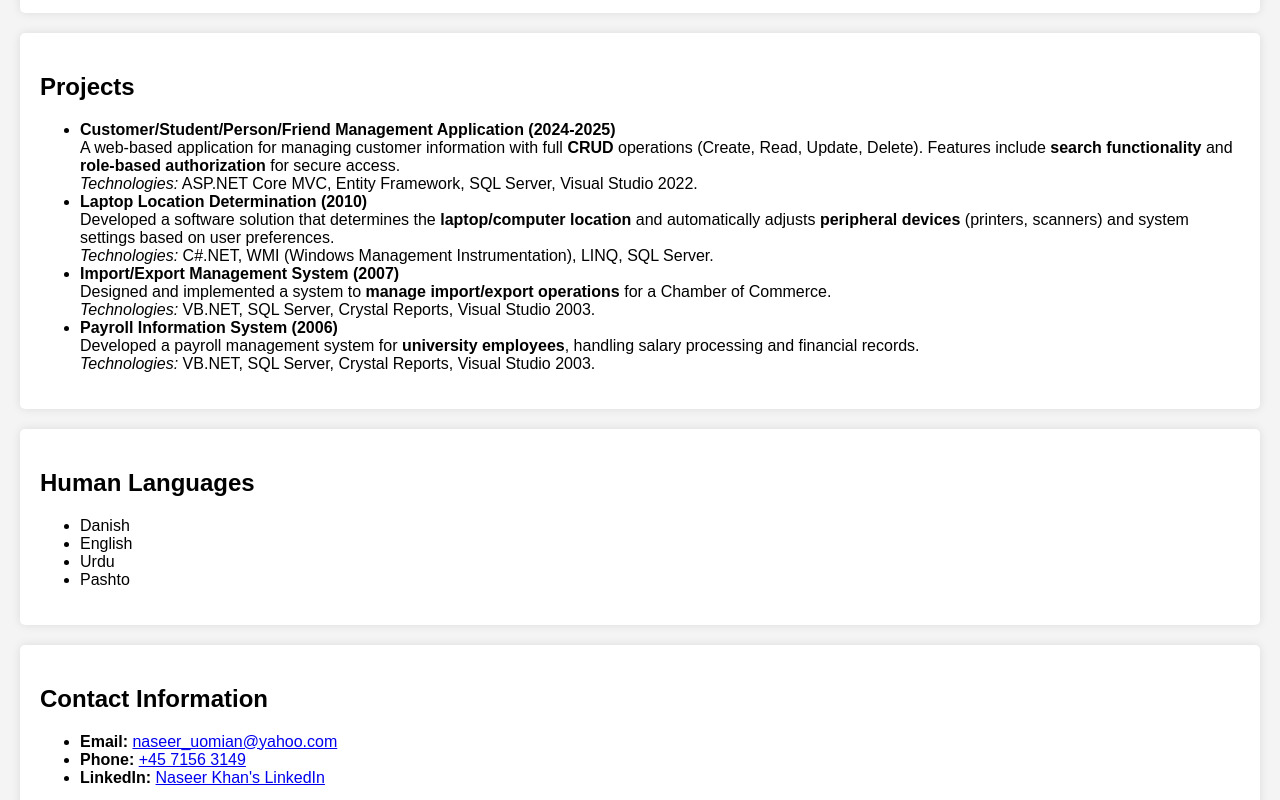
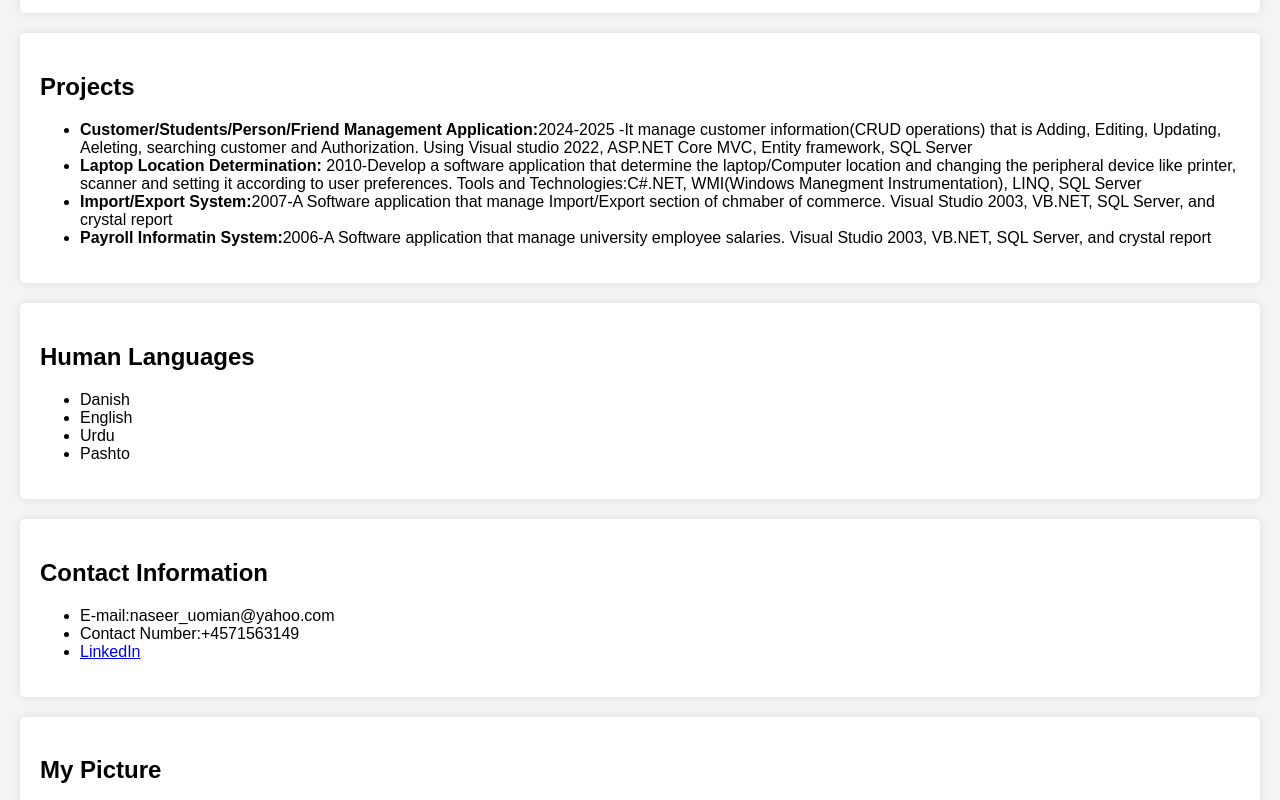
Before and after one commit to naseerAhmadKhanDK/CVMgtTest, a plain HTML site: page index.html in a window 1280 px wide. Shown: the part 1320-2120 px from the top of the page. Drawn offline with Linux system fonts and the light colour scheme; files whose address does not match are found by name.

```diff
--- a/index.html
+++ b/index.html
@@ -3,7 +3,7 @@
 <head>
     <meta charset="UTF-8">
     <meta name="viewport" content="width=device-width, initial-scale=1.0">
-    <title>Naseer Ahmad Khan</title>
+    <title>My Portfolio</title>
     <style>
         body {
             font-family: Arial, sans-serif;
@@ -47,7 +47,7 @@
 <body>
 
     <header>
-        <h1>Naseer Ahmad Khan</h1>
+        <h1>Welcome to My Portfolio</h1>
     </header>
 
     <nav>
@@ -108,28 +108,10 @@
     <section id="projects">
         <h2>Projects</h2>
         <ul>
-            <li>
-                <strong>Customer/Student/Person/Friend Management Application (2024-2025)</strong><br>
-                A web-based application for managing customer information with full <strong>CRUD</strong> operations (Create, Read, Update, Delete).
-                Features include <strong>search functionality</strong> and <strong>role-based authorization</strong> for secure access.<br>
-                <em>Technologies:</em> ASP.NET Core MVC, Entity Framework, SQL Server, Visual Studio 2022.
-            </li>
-            <li>
-                <strong>Laptop Location Determination (2010)</strong><br>
-                Developed a software solution that determines the <strong>laptop/computer location</strong> and automatically adjusts
-                <strong>peripheral devices</strong> (printers, scanners) and system settings based on user preferences.<br>
-                <em>Technologies:</em> C#.NET, WMI (Windows Management Instrumentation), LINQ, SQL Server.
-            </li>
-            <li>
-                <strong>Import/Export Management System (2007)</strong><br>
-                Designed and implemented a system to <strong>manage import/export operations</strong> for a Chamber of Commerce.<br>
-                <em>Technologies:</em> VB.NET, SQL Server, Crystal Reports, Visual Studio 2003.
-            </li>
-            <li>
-                <strong>Payroll Information System (2006)</strong><br>
-                Developed a payroll management system for <strong>university employees</strong>, handling salary processing and financial records.<br>
-                <em>Technologies:</em> VB.NET, SQL Server, Crystal Reports, Visual Studio 2003.
-            </li>
+            <li><strong>Customer/Students/Person/Friend Management Application:</strong>2024-2025 -It manage customer information(CRUD operations) that is Adding, Editing, Updating, Aeleting, searching customer and Authorization. Using Visual studio 2022, ASP.NET Core MVC, Entity framework, SQL Server</li>
+            <li><strong>Laptop Location Determination:</strong> 2010-Develop a software application that determine the laptop/Computer location and changing the peripheral device like printer, scanner and setting it according to user preferences. Tools and Technologies:C#.NET, WMI(Windows Manegment Instrumentation), LINQ, SQL Server</li>
+            <li><strong>Import/Export System:</strong>2007-A Software application that manage Import/Export section of chmaber of commerce. Visual Studio 2003, VB.NET, SQL Server, and crystal report</li>
+            <li><strong>Payroll Informatin System:</strong>2006-A Software application that manage university employee salaries. Visual Studio 2003, VB.NET, SQL Server, and crystal report</li>
         </ul>
     </section>
     <section id="Languages">
@@ -145,14 +127,10 @@
     <section id="contact">
         <h2>Contact Information</h2>
         <ul>
-            <li><strong>Email:</strong> <a href="mailto:naseer_uomian@yahoo.com">naseer_uomian@yahoo.com</a></li>
-            <li><strong>Phone:</strong> <a href="tel:+4571563149">+45 7156 3149</a></li>
-            <li><strong>LinkedIn:</strong>
-                <a href="https://www.linkedin.com/in/naseer-khan-09778230/" target="_blank" rel="noopener noreferrer">
-                    Naseer Khan's LinkedIn
-                </a>
-            </li>
-        </ul>
+          <li>E-mail:naseer_uomian@yahoo.com</li>
+          <li>Contact Number:+4571563149</li>
+          <li><a href="https://www.linkedin.com/in/naseer-khan-09778230/" alt="NaseerLinken">LinkedIn</a></li>
+         </ul>
     </section>
    <section id="Picture">
            <h2>My Picture</h2>
```
